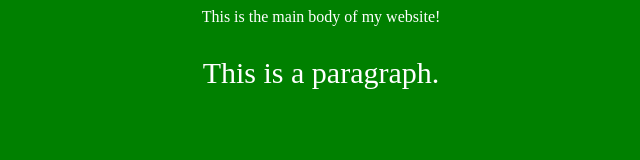
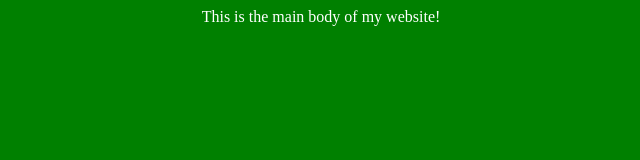
Before and after one commit to EricoHello/test, a plain HTML site: page index.html in a window 1280 px wide. Shown: the whole page, without its empty margins (319-959 px from the left). Drawn offline with Linux system fonts and the light colour scheme.

Commit message:
Update index.html

```diff
--- a/index.html
+++ b/index.html
@@ -1,11 +1,13 @@
 <html>
+  <head>
   <title>
     First website
   </title>
+      <meta name="viewport" content="width=device-width, initial-scale=1">
+  </head>
   <body>
     This is the main body of my website!
   </body>
-  <p style="font-size:30px">This is a paragraph.</p>
   <style>
     body{
       background-color:green;
```
